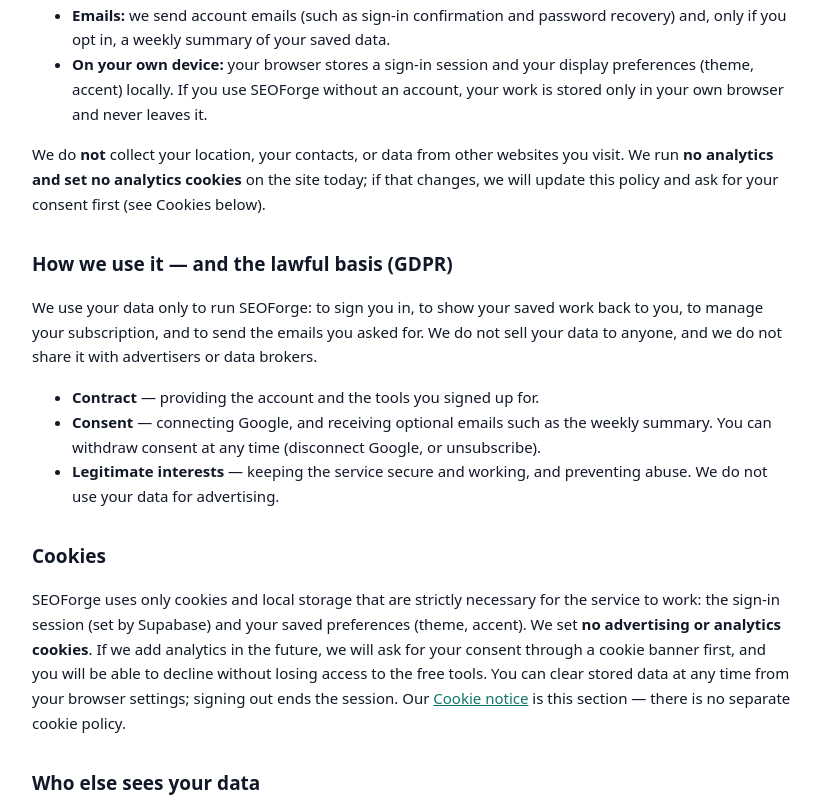
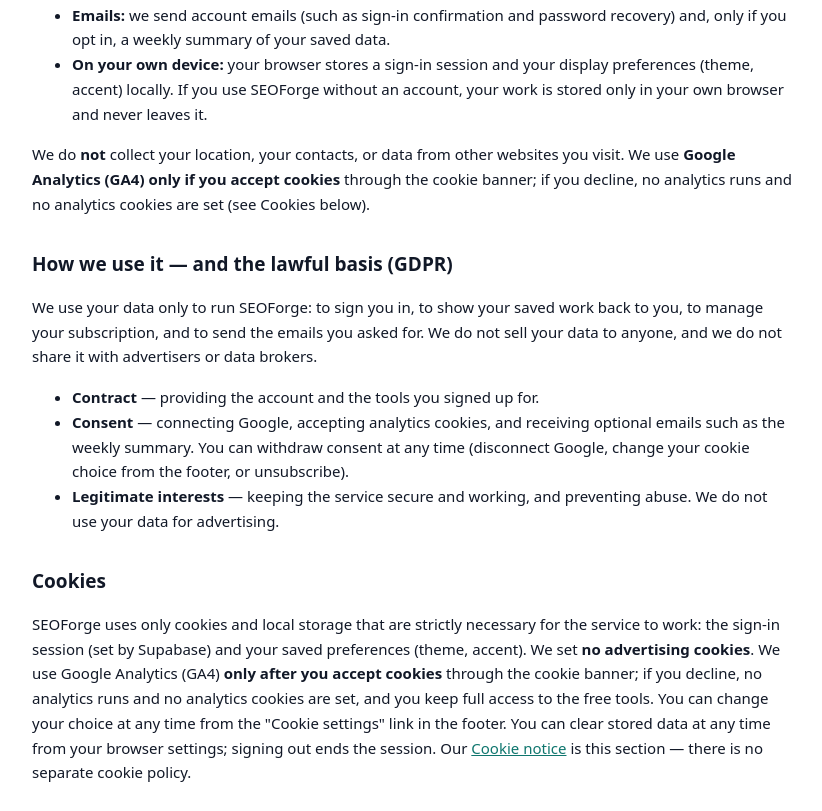
Before and after one commit to syedsenterprises/seoforge, a website: page privacy.html in a window 1280 px wide. Shown: the part 746-1557 px from the top of the page, without its empty margins (228-1050 px from the left). Drawn offline with Linux system fonts and the light colour scheme.

Commit message:
Privacy policy: describe GA4 with consent
Updated privacy policy to clarify the use of Google Analytics and cookie consent.

```diff
--- a/privacy.html
+++ b/privacy.html
@@ -36,18 +36,18 @@
     <li><strong>Emails:</strong> we send account emails (such as sign-in confirmation and password recovery) and, only if you opt in, a weekly summary of your saved data.</li>
     <li><strong>On your own device:</strong> your browser stores a sign-in session and your display preferences (theme, accent) locally. If you use SEOForge without an account, your work is stored only in your own browser and never leaves it.</li>
   </ul>
-  <p>We do <strong>not</strong> collect your location, your contacts, or data from other websites you visit. We run <strong>no analytics and set no analytics cookies</strong> on the site today; if that changes, we will update this policy and ask for your consent first (see Cookies below).</p>
+  <p>We do <strong>not</strong> collect your location, your contacts, or data from other websites you visit. We use <strong>Google Analytics (GA4) only if you accept cookies</strong> through the cookie banner; if you decline, no analytics runs and no analytics cookies are set (see Cookies below).</p>
 
   <h2>How we use it — and the lawful basis (GDPR)</h2>
   <p>We use your data only to run SEOForge: to sign you in, to show your saved work back to you, to manage your subscription, and to send the emails you asked for. We do not sell your data to anyone, and we do not share it with advertisers or data brokers.</p>
   <ul>
     <li><strong>Contract</strong> — providing the account and the tools you signed up for.</li>
-    <li><strong>Consent</strong> — connecting Google, and receiving optional emails such as the weekly summary. You can withdraw consent at any time (disconnect Google, or unsubscribe).</li>
+    <li><strong>Consent</strong> — connecting Google, accepting analytics cookies, and receiving optional emails such as the weekly summary. You can withdraw consent at any time (disconnect Google, change your cookie choice from the footer, or unsubscribe).</li>
     <li><strong>Legitimate interests</strong> — keeping the service secure and working, and preventing abuse. We do not use your data for advertising.</li>
   </ul>
 
   <h2>Cookies</h2>
-  <p>SEOForge uses only cookies and local storage that are strictly necessary for the service to work: the sign-in session (set by Supabase) and your saved preferences (theme, accent). We set <strong>no advertising or analytics cookies</strong>. If we add analytics in the future, we will ask for your consent through a cookie banner first, and you will be able to decline without losing access to the free tools. You can clear stored data at any time from your browser settings; signing out ends the session. Our <a href="./privacy">Cookie notice</a> is this section — there is no separate cookie policy.</p>
+  <p>SEOForge uses only cookies and local storage that are strictly necessary for the service to work: the sign-in session (set by Supabase) and your saved preferences (theme, accent). We set <strong>no advertising cookies</strong>. We use Google Analytics (GA4) <strong>only after you accept cookies</strong> through the cookie banner; if you decline, no analytics runs and no analytics cookies are set, and you keep full access to the free tools. You can change your choice at any time from the "Cookie settings" link in the footer. You can clear stored data at any time from your browser settings; signing out ends the session. Our <a href="./privacy">Cookie notice</a> is this section — there is no separate cookie policy.</p>
 
   <h2>Who else sees your data</h2>
   <p>Your data passes through the services that run SEOForge — Supabase (authentication and database), Google (only the Search Console and Analytics data you connect), PayPal (payments) and Resend (emails) — and only as needed to provide the service.</p>
```
